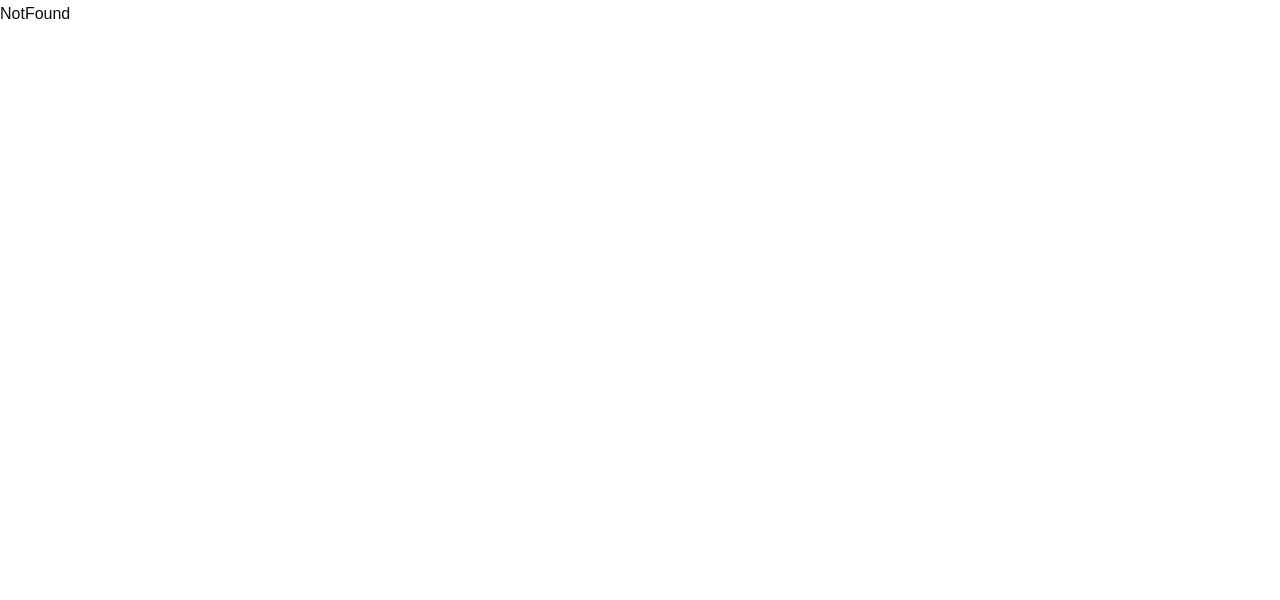
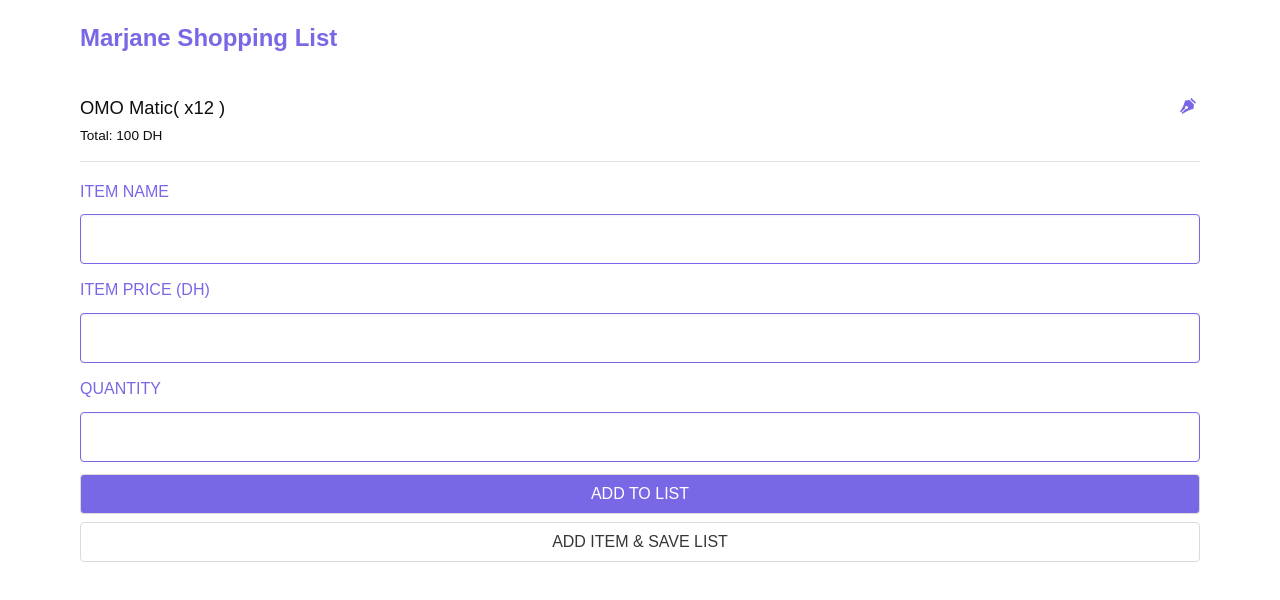
Before and after one commit to Jaouadi7/shopping-lists, a React (Create React App) app: page /list/1/add-shopping-items in a window 1280 px wide. Shown: the top 600 px of the page. Built offline with nearby package versions, Linux system fonts and the light colour scheme.

Commit message:
handle error on add items page and create items page

```diff
--- a/src/index.js
+++ b/src/index.js
@@ -31,7 +31,10 @@ const ShoppingListsApplication = () => {
             element={<ListsForm lists={lists} setLists={setLists} />}
           />
           <Route path="list/:id" element={<List shoppingLists={lists} />} />
-          <Route path="add-shopping-items" element={<ItemsForm />} />
+          <Route
+            path="list/:id/add-shopping-items"
+            element={<ItemsForm lists={lists} setLists={setLists} />}
+          />
           <Route path="*" element={<NotFound />} />
         </Routes>
       </BrowserRouter>
--- a/src/pages/list/ItemsForm.jsx
+++ b/src/pages/list/ItemsForm.jsx
@@ -1,7 +1,85 @@
+import { useParams, Link } from "react-router-dom";
+import Header from "./content/Header";
+import { ImSad, ImPen } from "react-icons/im"
 
-const ItemsForm = () => {
+
+const ItemsForm = ({ lists, setLists }) => {
+
+  const { id } = useParams();
+
+  const activeList = lists.filter((list) => Number(id) === list.id);
+
+  const handleSubmit = (e) => {
+    e.preventDefault();
+  }
+
   return (
-    <div>Items Form</div>
+    <div className="shopping-lists_items">
+      {
+        activeList.length === 0 ? (
+          <div className="errorMsg is-flex is-justify-content-center is-align-items-center is-flex-direction-column" style={{ 'height': '100vh' }}>
+            <h1 className="primary-title heading-4 title"><span className="icon mr-3"><ImSad /></span><span>Something went worng please try again</span>  </h1>
+            <Link to={'/creat-shoping-list'} className='button primary-button has-no-border  has-text-weight-bold'>Try again</Link>
+          </div>
+        ) : (
+          <>
+            <Header name={activeList[0].name} />
+            <div className="container">
+              <div className="p-4">
+                <div className="display-shopping-items">
+                  <ul>
+                    <li className={`shopping-list_item mb-4 pb-3`} >
+                      <div className="shopping-list_header is-flex is-justify-content-space-between is-align-items-baseline">
+                        <h2 className="shopping-list_heading heading-5">OMO Matic( x12 )</h2>
+
+                        <div className="shopping-list_control">
+                          <span className="icon delete-item ">
+                            <ImPen />
+                          </span>
+                        </div>
+                      </div>
+                      <div className="shopping-list_details is-flex">
+                        <h4 className='shopping-list_total mr-4 heading-7'>Total: 100 DH</h4>
+                      </div>
+                    </li>
+
+                  </ul>
+                </div>
+                <form onSubmit={handleSubmit}>
+                  <div className="field">
+                    <div className="control">
+                      <label htmlFor="name" className="label is-uppercase">Item Name</label>
+                      <input type="text" className="input is-medium" name="name" required pattern="" />
+                    </div>
+                  </div>
+
+                  <div className="field">
+                    <div className="control">
+                      <label htmlFor="price" className="label is-uppercase">Item Price (DH)</label>
+                      <input type="text" className="input is-medium" name="price" required pattern="" />
+                    </div>
+                  </div>
+                  <div className="field">
+                    <div className="control">
+                      <label htmlFor="quantity" className="label is-uppercase">Quantity</label>
+                      <input type="text" className="input is-medium" name="quantity" required pattern="" />
+                    </div>
+                  </div>
+
+                  <div className="field">
+                    <div className="buttons">
+                      <button className='button is-uppercase primary-button is-fullwidth submit-button ' type='submit'>Add to list</button>
+                      <Link to={'/'} className='button is-uppercase cancleBtn is-fullwidth'>Add item & save list</Link>
+                    </div>
+                  </div>
+                </form>
+              </div>
+            </div>
+          </>
+        )
+      }
+
+    </div>
   )
 }
 
--- a/src/pages/lists/ListsForm.jsx
+++ b/src/pages/lists/ListsForm.jsx
@@ -65,7 +65,7 @@ const ListsForm = ({ lists, setLists }) => {
     // ADD NEW LIST TO THE OTHER LISTS
     setLists([...lists, list]);
 
-    setTimeout(() => { navigate('/lists/add-items') }, 500);
+    setTimeout(() => { navigate(`/list/${id}/add-shopping-items`) }, 500);
 
   };
 
--- a/src/scss/pages/_lists.scss
+++ b/src/scss/pages/_lists.scss
@@ -31,3 +31,15 @@
         }
     }
 }
+
+.shopping-lists_items {
+
+    .shopping-list_item {
+        border-bottom: 1px solid #E6E2E2;
+    }
+
+    .delete-item {
+        color: $primaryColor;
+    }
+
+}
```
